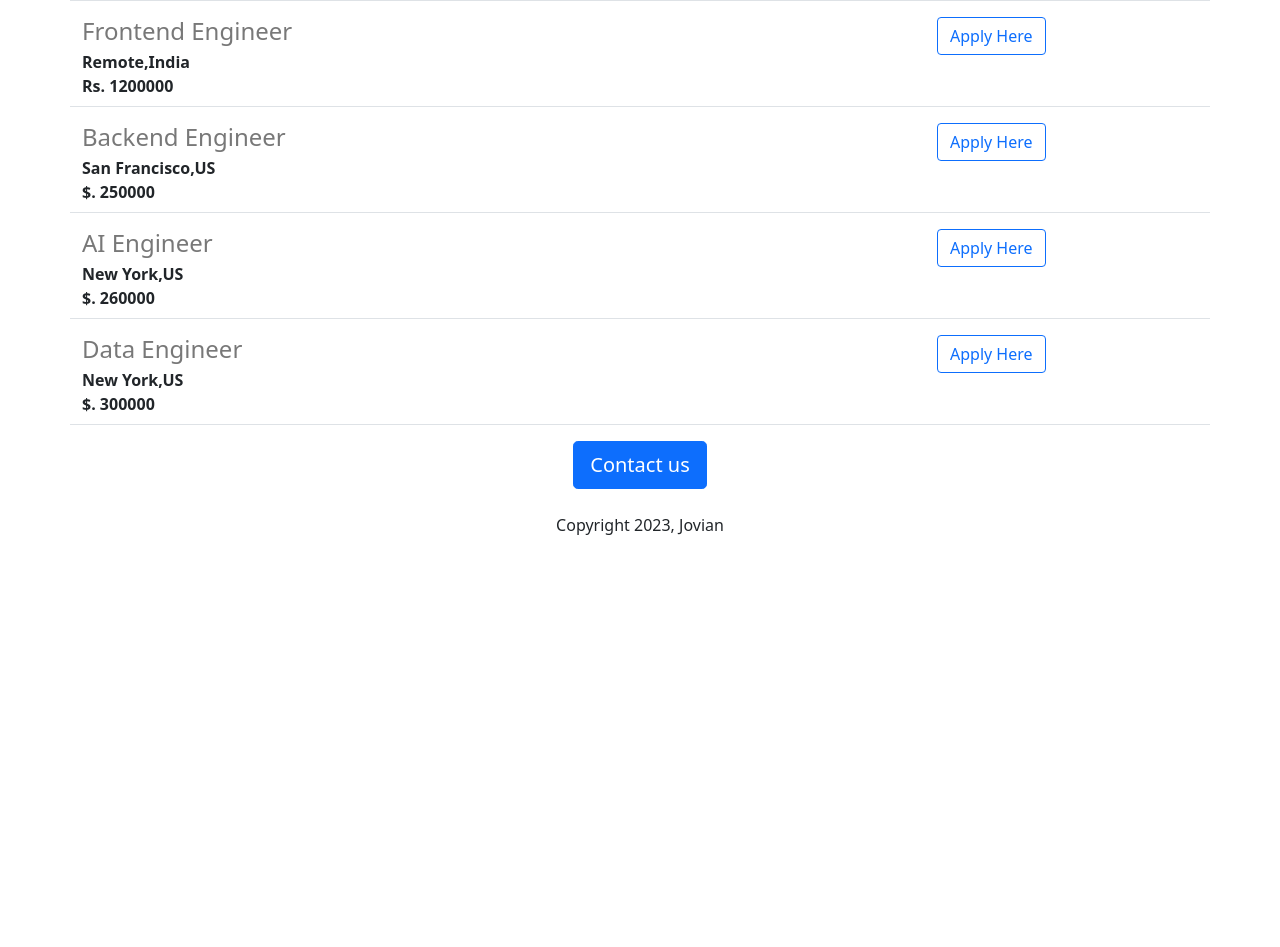
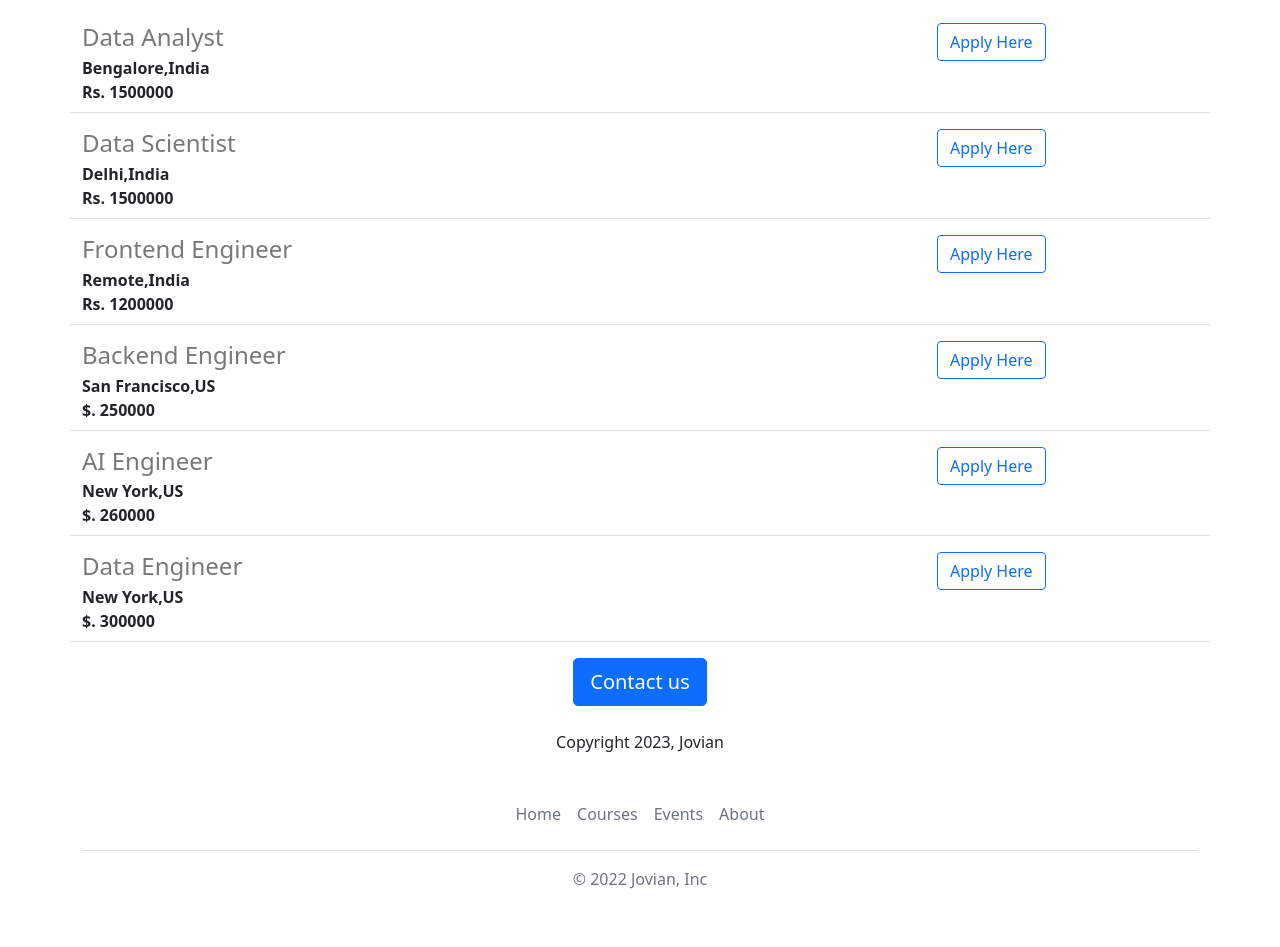
Before and after one commit to Barmantanmoy2211/flask_app, a Flask app: page / in a window 1280 px wide. Shown: the part 879-1826 px from the top of the page. Before the commit the page ends 1414 px from the top, so only its background shows below. Run offline with Flask 2, Linux system fonts and the light colour scheme.

Commit message:
functional

```diff
--- /dev/null
+++ b/templates/footer.html
@@ -0,0 +1,12 @@
+<div class="container">
+  <footer class="py-3 my-4">
+    <ul class="nav justify-content-center border-bottom pb-3 mb-3">
+      <li class="nav-item"><a  target="_blank" href="#" class="nav-link px-2 text-muted">Home</a></li>
+      <li class="nav-item"><a  target="_blank" href="#" class="nav-link px-2 text-muted">Courses</a></li>
+
+      <li class="nav-item"><a target="_blank" href="#" class="nav-link px-2 text-muted">Events</a></li>
+      <li class="nav-item"><a  target="_blank" href="#" class="nav-link px-2 text-muted">About</a></li>
+    </ul>
+    <p class="text-center text-muted">&copy; 2022 Jovian, Inc</p>
+  </footer>
+</div>
--- a/templates/home.html
+++ b/templates/home.html
@@ -10,15 +10,24 @@
       height:360px;
       width:100%;
       object-fit:cover;
+      margin-bottom: 16px;
     }
   </style>
   </head>
   <body>
+    {%include 'navbar.html' %}
+    <img id="banner" class="img-fluid" src="https://flaskapp.tanmoybarman1.repl.co/static/banner.jpg"  >
     <div class="container">
     <h1 class="text-center mt-2 mb-4">{{company_name}} Careers</h1>
-    <img id="banner" class="img-fluid" src="https://flaskapp.tanmoybarman1.repl.co/static/banner.jpg"  >
-    <h2 class="text-center mt-2 mb-4">About Jovian</h2>
-    <p class="bodytext">Lorem ipsum dolor sit amet, consectetur adipiscing elit, sed do eiusmod tempor incididunt ut labore et dolore magna aliqua. Ut enim ad minim veniam, quis nostrud exercitation ullamco laboris nisi ut aliquip ex ea commodo consequat. Duis aute irure dolor in reprehenderit in voluptate velit esse cillum dolore eu fugiat nulla pariatur. Excepteur sint occaecat cupidatat non proident, sunt in culpa qui officia deserunt mollit anim id est laborum.</p>
+
+      <div class="row">
+        <div class="col-md-6">
+    <p class="lead">Lorem ipsum dolor sit amet, consectetur adipiscing elit, sed do eiusmod tempor incididunt ut labore et dolore magna aliqua. Ut enim ad minim veniam, quis nostrud exercitation ullamco laboris nisi ut aliquip ex ea commodo consequat. Duis aute irure dolor in reprehenderit in voluptate velit esse cillum dolore eu fugiat nulla pariatur. Excepteur sint occaecat cupidatat non proident, sunt in culpa qui officia deserunt mollit anim id est laborum.</p>
+        </div>
+        <div class="d-none d-md-block col-6">
+        <img src="/static/peoples.jpg" alt="" style="height:320px; border-radius:4px">
+        </div>
+      </div>
     <h2 class="text-center mt-2 mb-4">
       Open Position
     </h2>
@@ -29,9 +38,10 @@
       {%endfor %}
     </p>
       <div class="text-center">
-    <button class="btn btn-lg btn-primary">Contact us</button>
+    <a href="mailto:hello@tanmoy.ai?subject=Question%20about%20job%20opening&body=My%20name%3A%20%3Cyour%20name%20here%3E%0D%0AMy%20Question%20%3A%20%3Cmy%20Question%3E" class="btn btn-lg btn-primary">Contact us</a>
         <p class="mt-4">Copyright 2023, Jovian</p>
       </div>
     </div>
+     {% include 'footer.html' %}
   </body>
 </html>
--- a/templates/jobitem.html
+++ b/templates/jobitem.html
@@ -16,6 +16,6 @@
         {% endif %}
   </div>
   <div class="col-3">
-  <button type="button" class="btn btn-outline-primary">Apply Here</button>
+  <a href="mailto:hello@tanmoy.ai?subject=Application%20for%20{{job['title']}}&body=My%20name%3A%20%3Cyour%20name%20here%3E%0D%0AMy%20Resume%20link%3A%20%3Cresume%20link%3E%0D%0AMy%20LinkedIn%20link%3A%20%3Clinkin%20in%3E" type="button" class="btn btn-outline-primary">Apply Here</a>
   </div>
 </div>
--- /dev/null
+++ b/templates/navbar.html
@@ -0,0 +1,9 @@
+<nav class="navbar shadow-sm fixed-top bg-white">
+  <div class="container-fluid">
+    <a class="navbar-brand" href="#">
+    <img src="/static/logo.svg" alt="" width="30" height="24" class="d-inline-block align-text-top">
+      Jovian
+      </a>
+  </div>
+</nav>
+<div style="height:56px"></div>
```
Also changed, not shown: static/logo.svg (added), 1 other file.
